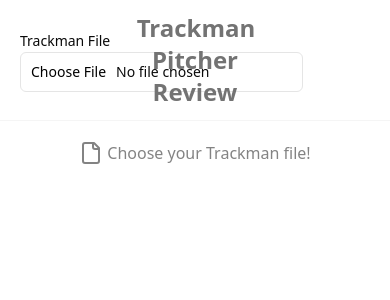
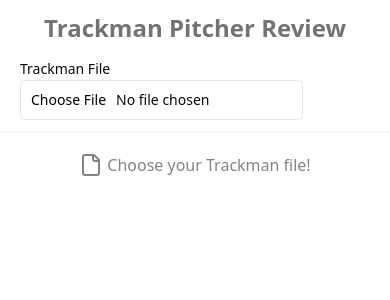
Before and after one commit to paulrichan/trackman-review, a React (Vite) app: page / in a window 390 px wide. Shown: the top 300 px of the page. Built offline with nearby package versions, Linux system fonts and the light colour scheme.

Commit message:
home page styling

```diff
--- a/src/App.tsx
+++ b/src/App.tsx
@@ -16,8 +16,9 @@
 
   return (
     <>
-      <header className="py-3 border-b border-muted grid grid-cols-3 px-5 items-center">
-        <div>
+      <header className="py-3 border-b border-muted ">
+        <div className="max-w-7xl mx-auto grid gap-3 md:grid-cols-3 items-center px-5 ">
+          <div className="order-1">
             <Label htmlFor="file">Trackman File</Label>
             <Input
               type="file"
@@ -29,7 +30,8 @@
               }}
             />
           </div>
-        <h1 className="text-2xl text-center font-bold text-muted-foreground">Trackman Pitcher Review</h1>
+          <h1 className="text-2xl text-center font-bold text-muted-foreground md:order-2">Trackman Pitcher Review</h1>
+        </div>
       </header>
 
       {file ? (
```
Lines whose indentation alone changed are shown as unchanged.
